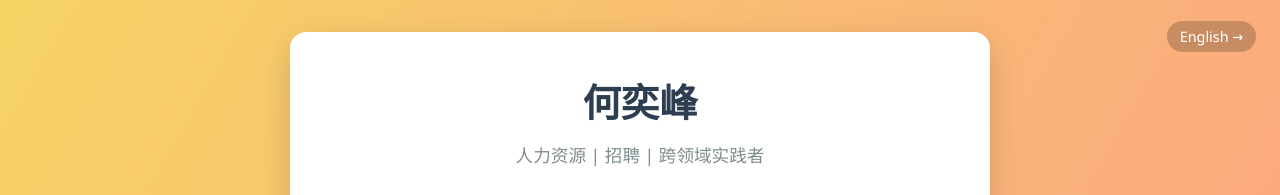
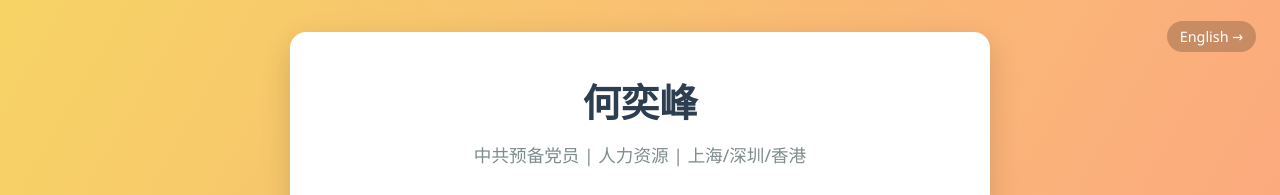
Before and after one commit to HyphenHe/HyphenHe.github.io, a plain HTML site: page index.html in a window 1280 px wide. Shown: the top 195 px of the page. Drawn offline with Linux system fonts and the light colour scheme.

Commit message:
Update index.html

```diff
--- a/index.html
+++ b/index.html
@@ -139,7 +139,7 @@
 
     <div class="container">
         <h1>何奕峰</h1>
-        <div class="subtitle">人力资源 | 招聘 | 跨领域实践者</div>
+        <div class="subtitle">中共预备党员 | 人力资源 | 上海/深圳/香港</div>
 
         <div class="social-links">
             <a href="mailto:yifenghe01@gmail.com" class="social-link" title="邮箱">
```
